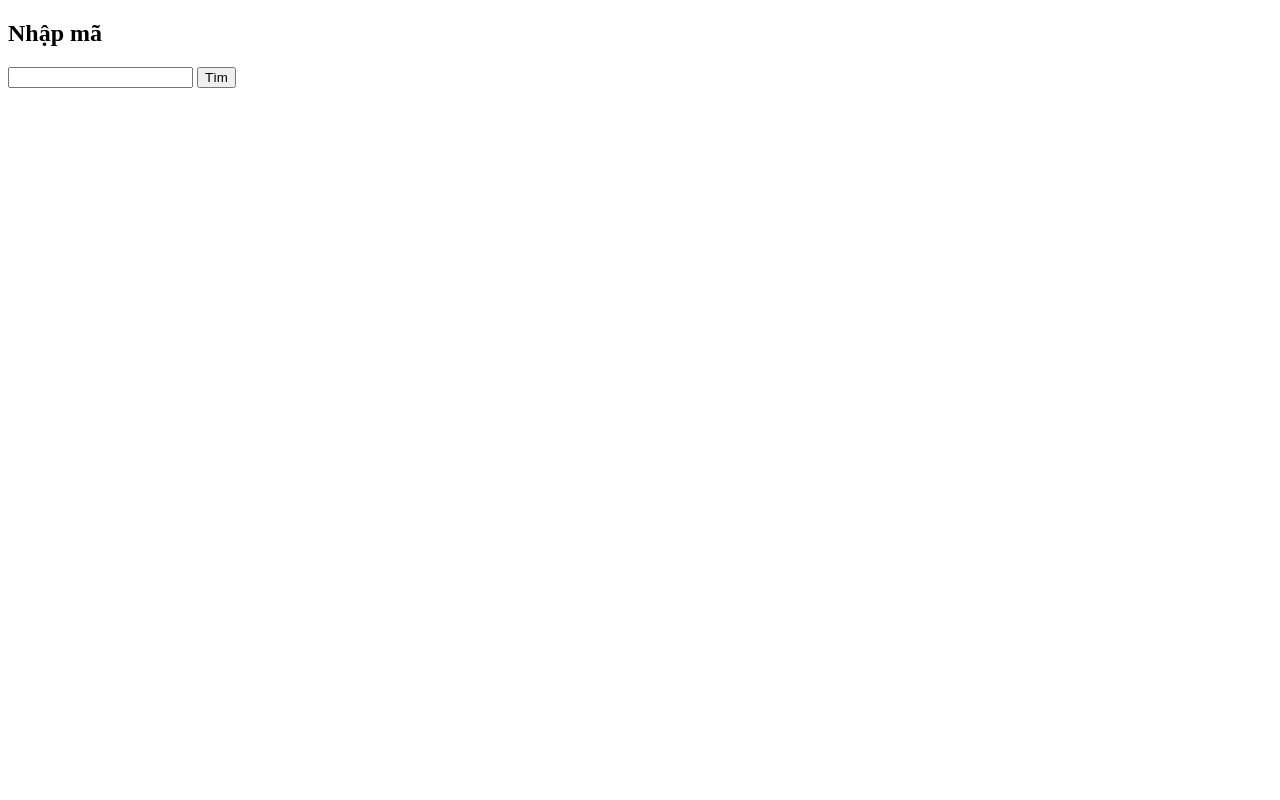
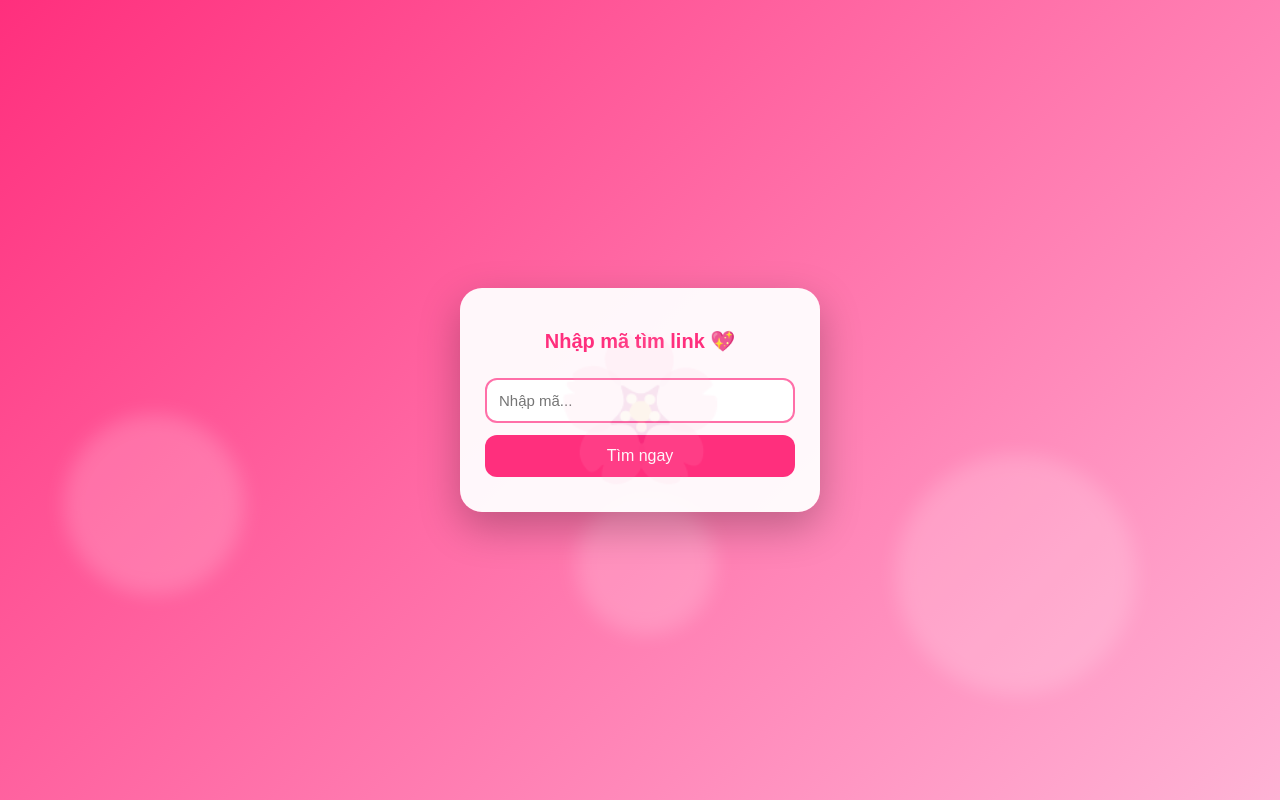
Before and after one commit to linnbtk2474/M-s-n-ph-m, a plain HTML site: page index.html in a window 1280 px wide. Drawn offline with Linux system fonts and the light colour scheme.

Commit message:
Update index.html

```diff
--- a/index.html
+++ b/index.html
@@ -1,16 +1,149 @@
 <!DOCTYPE html>
 <html>
 <head>
-  <title>Tìm link dễ thương 🌸</title>
+  <meta charset="UTF-8">
+  <title>Tìm link 🌸</title>
+  <meta name="viewport" content="width=device-width, initial-scale=1.0">
+
+  <style>
+    * {
+      box-sizing: border-box;
+      font-family: Arial, sans-serif;
+    }
+
+    body {
+      margin: 0;
+      height: 100vh;
+      display: flex;
+      justify-content: center;
+      align-items: center;
+      background: linear-gradient(135deg, #ff2f7d, #ffb3d6);
+      overflow: hidden;
+      padding: 15px;
+    }
+
+    /* 🌫 bong bóng */
+    .bubble {
+      position: absolute;
+      border-radius: 50%;
+      background: rgba(255,255,255,0.18);
+      filter: blur(10px);
+      animation: float 18s linear infinite;
+    }
+
+    .bubble:nth-child(1) {
+      width: 180px; height: 180px;
+      left: 5%; top: 90%;
+    }
+
+    .bubble:nth-child(2) {
+      width: 240px; height: 240px;
+      left: 70%; top: 95%;
+    }
+
+    .bubble:nth-child(3) {
+      width: 140px; height: 140px;
+      left: 45%; top: 100%;
+    }
+
+    @keyframes float {
+      from { transform: translateY(0); }
+      to { transform: translateY(-1100px); }
+    }
+
+    /* 📦 box chính (mobile responsive) */
+    .box {
+      width: 100%;
+      max-width: 360px;
+      background: rgba(255,255,255,0.95);
+      padding: 25px;
+      border-radius: 22px;
+      text-align: center;
+      box-shadow: 0 15px 40px rgba(0,0,0,0.25);
+      position: relative;
+      z-index: 2;
+    }
+
+    h2 {
+      color: #ff2f7d;
+      font-size: 20px;
+      margin-bottom: 15px;
+    }
+
+    /* 🌸 hoa nền */
+    .flower-bg {
+      position: absolute;
+      font-size: 140px;
+      color: transparent;
+      -webkit-text-stroke: 2px black;
+      opacity: 0.10;
+      top: 50%;
+      left: 50%;
+      transform: translate(-50%, -45%);
+      pointer-events: none;
+    }
+
+    input {
+      width: 100%;
+      padding: 12px;
+      border-radius: 12px;
+      border: 2px solid #ff6fa8;
+      outline: none;
+      margin-top: 10px;
+      font-size: 15px;
+      transition: 0.2s;
+    }
+
+    input:focus {
+      border-color: #ff2f7d;
+      transform: scale(1.03);
+      box-shadow: 0 0 10px rgba(255,47,125,0.3);
+    }
+
+    button {
+      width: 100%;
+      margin-top: 12px;
+      padding: 12px;
+      border: none;
+      border-radius: 12px;
+      background: #ff2f7d;
+      color: white;
+      font-size: 16px;
+      cursor: pointer;
+      transition: 0.2s;
+    }
+
+    button:hover {
+      background: #e6005c;
+      transform: scale(1.03);
+    }
+
+    .msg {
+      margin-top: 10px;
+      color: #ff2f7d;
+      font-weight: bold;
+      font-size: 14px;
+    }
+  </style>
 </head>
+
 <body>
 
-<h2>Nhập mã</h2>
+<div class="bubble"></div>
+<div class="bubble"></div>
+<div class="bubble"></div>
 
-<input id="code">
-<button onclick="search()">Tìm</button>
+<div class="box">
 
-<div id="msg"></div>
+  <div class="flower-bg">🌸</div>
+
+  <h2>Nhập mã tìm link 💖</h2>
+
+  <input id="code" placeholder="Nhập mã...">
+  <button onclick="search()">Tìm ngay</button>
+
+  <div class="msg" id="msg"></div>
+</div>
 
 <script>
 async function search() {
@@ -22,7 +155,10 @@ async function search() {
   if (data[code]) {
     window.location.href = data[code];
   } else {
-    document.getElementById("msg").innerText = "Không thấy mã";
+    document.getElementById("msg").innerText = "Không tìm thấy mã 😢";
   }
 }
 </script>
+
+</body>
+</html>
```
